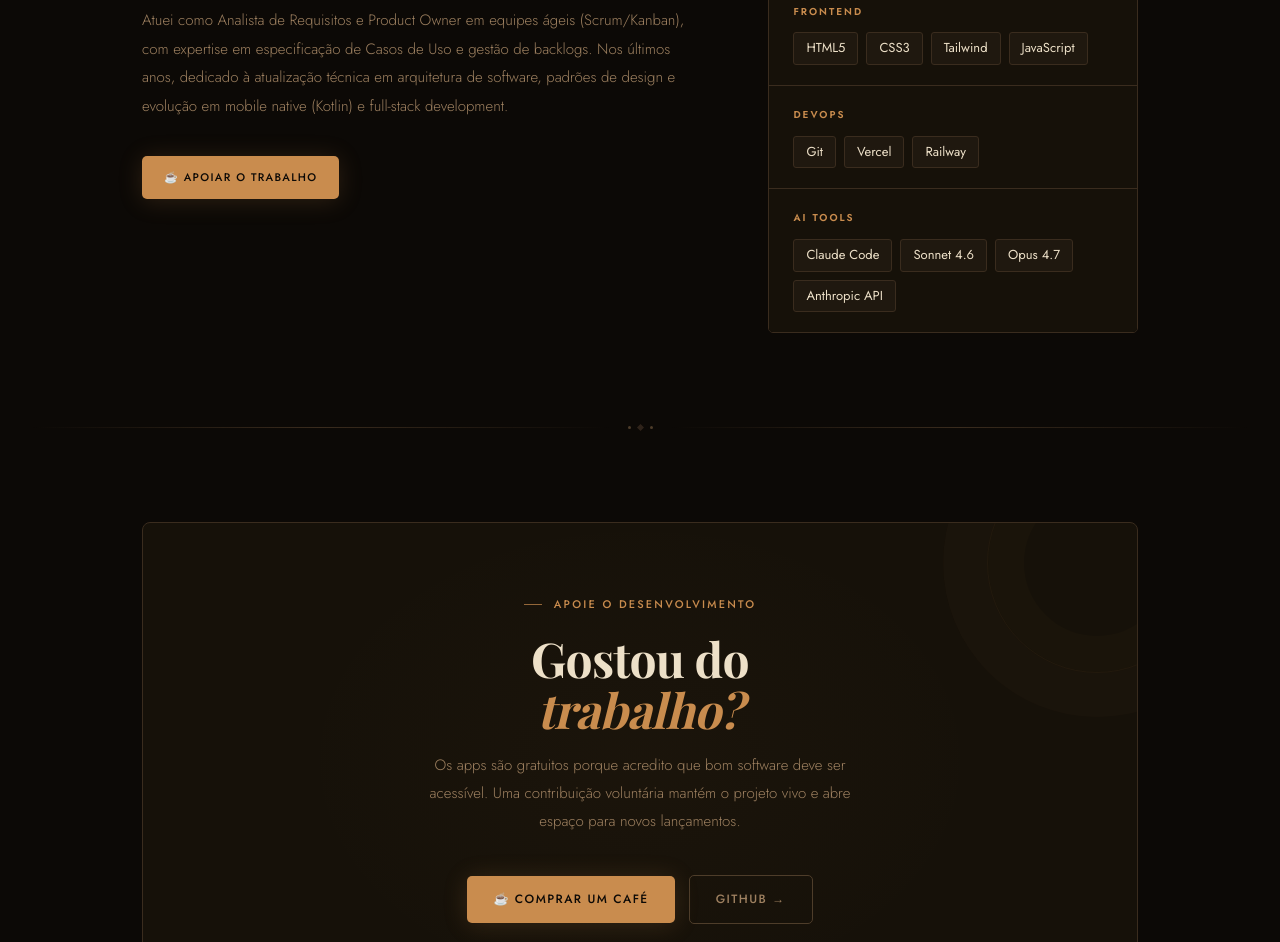
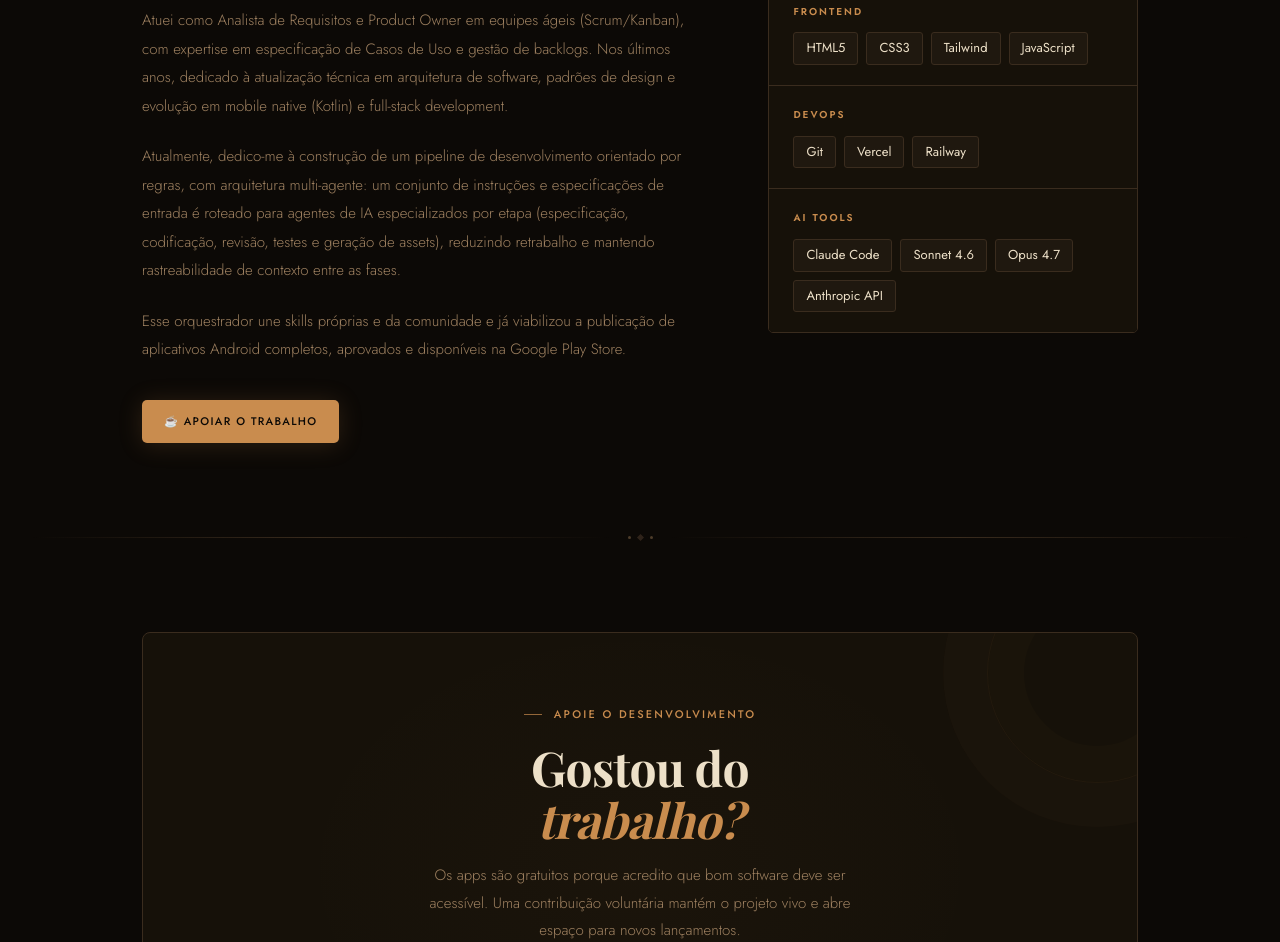
Before and after one commit to appskatostudio/katostudioapps, a plain HTML site: page index.html in a window 1280 px wide. Shown: the part 2330-3272 px from the top of the page. Drawn offline with nearby package versions, Linux system fonts and the light colour scheme; a web font is replaced by a local one.

Commit message:
update: add AI-assisted development pipeline description to about section
Expand developer profile with details on rule-oriented pipeline architecture,
multi-agent routing (specification, coding, review, testing, assets), and
published Android apps on Google Play Store.

Co-Authored-By: Claude Sonnet 5 <noreply@anthropic.com>
Claude-Session: https://claude.ai/code/session_01BtXaoDnDcUB5b6PvajLcoD

```diff
--- a/index.html
+++ b/index.html
@@ -1073,6 +1073,12 @@
           <p>
             Atuei como Analista de Requisitos e Product Owner em equipes ágeis (Scrum/Kanban), com expertise em especificação de Casos de Uso e gestão de backlogs. Nos últimos anos, dedicado à atualização técnica em arquitetura de software, padrões de design e evolução em mobile native (Kotlin) e full-stack development.
           </p>
+          <p>
+            Atualmente, dedico-me à construção de um pipeline de desenvolvimento orientado por regras, com arquitetura multi-agente: um conjunto de instruções e especificações de entrada é roteado para agentes de IA especializados por etapa (especificação, codificação, revisão, testes e geração de assets), reduzindo retrabalho e mantendo rastreabilidade de contexto entre as fases.
+          </p>
+          <p>
+            Esse orquestrador une skills próprias e da comunidade e já viabilizou a publicação de aplicativos Android completos, aprovados e disponíveis na Google Play Store.
+          </p>
           <div style="margin-top:36px;">
             <a href="coffee/" class="btn btn-primary" style="font-size:11px;padding:12px 22px;">
               ☕ Apoiar o trabalho
```
